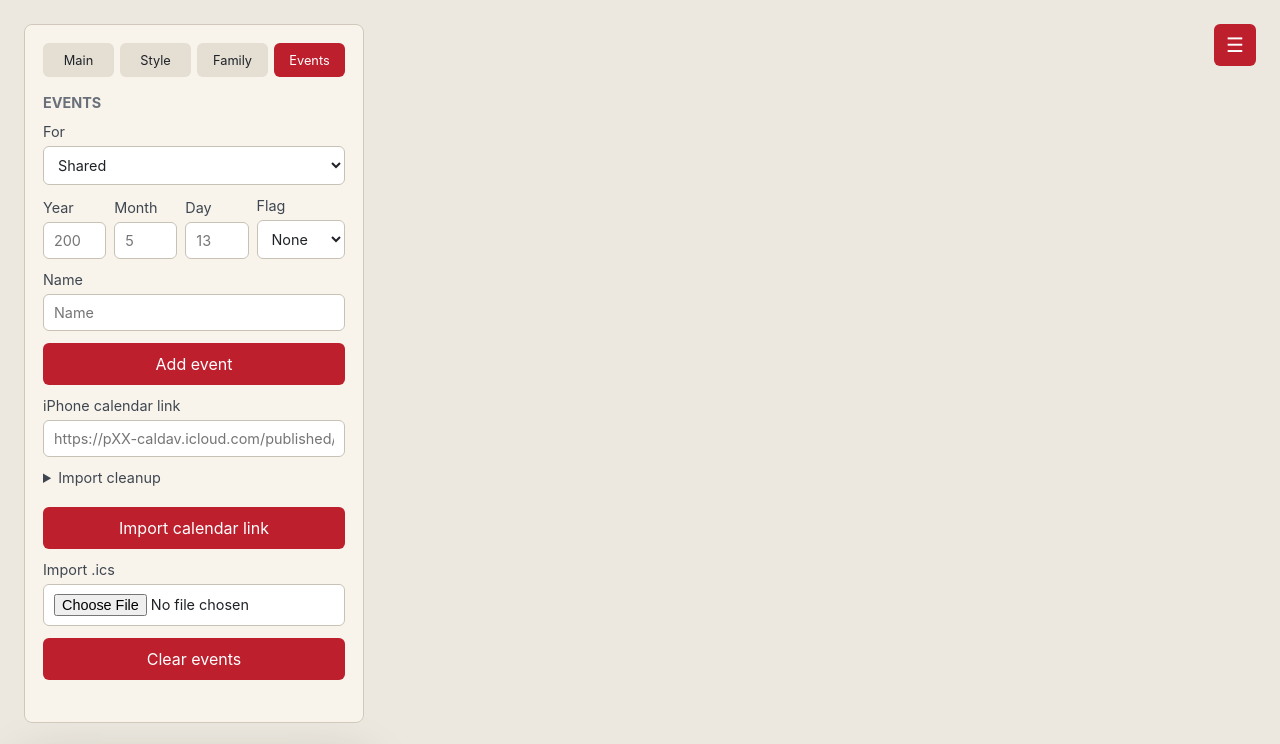
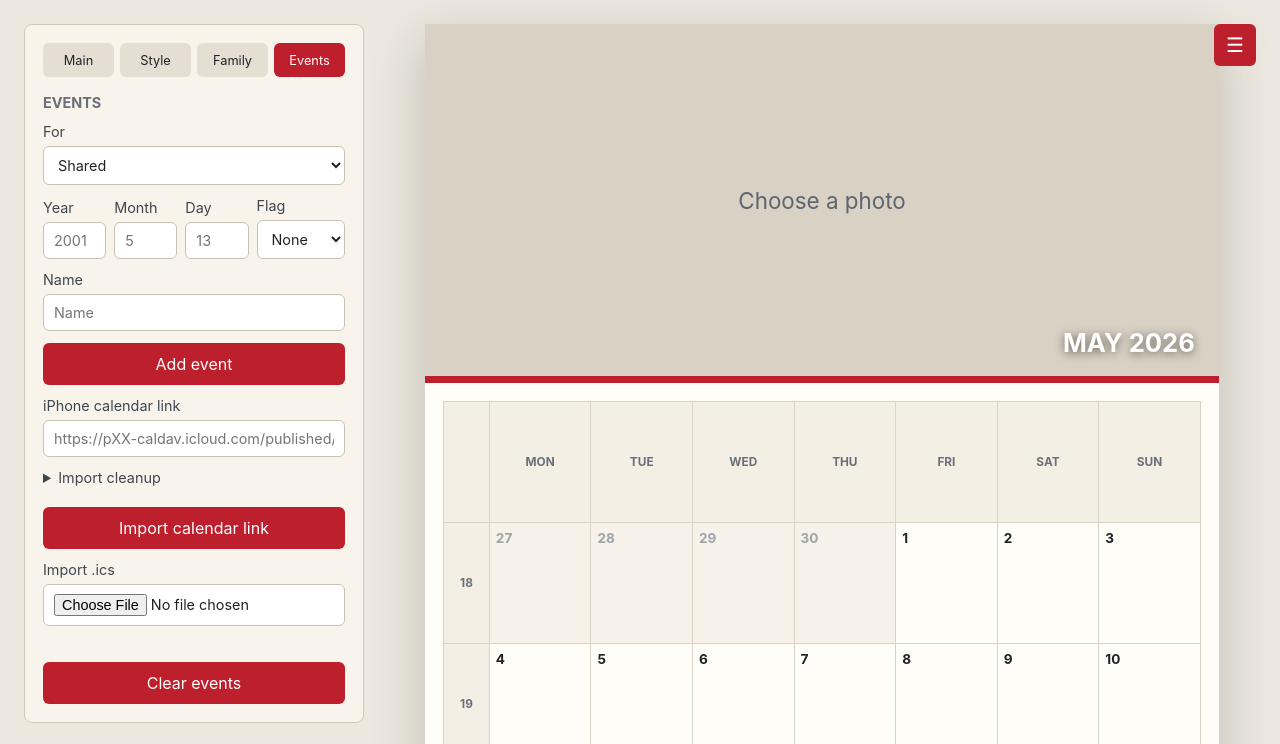
Before and after one commit to Hjalte01/calender, a plain HTML site: page index.html in a window 1280 px wide. Both pictures are taken after a click on the button "Events". Shown: the top 744 px of the page. Drawn offline with Linux system fonts and the light colour scheme.

Commit message:
Fix drawer layout and event actions

```diff
--- a/index.html
+++ b/index.html
@@ -92,15 +92,15 @@
           <div class="event-form">
             <label>
               Year
-              <input id="eventYearInput" type="number" min="1" max="9999" placeholder="2001" />
+              <input id="eventYearInput" type="text" inputmode="numeric" pattern="[0-9]*" placeholder="2001" />
             </label>
             <label>
               Month
-              <input id="eventMonthInput" type="number" min="1" max="12" placeholder="5" />
+              <input id="eventMonthInput" type="text" inputmode="numeric" pattern="[0-9]*" placeholder="5" />
             </label>
             <label>
               Day
-              <input id="eventDayInput" type="number" min="1" max="31" placeholder="13" />
+              <input id="eventDayInput" type="text" inputmode="numeric" pattern="[0-9]*" placeholder="13" />
             </label>
             <label>
               Flag
@@ -131,9 +131,9 @@
             Import .ics
             <input id="icsInput" type="file" accept=".ics,text/calendar" />
           </label>
-          <button id="clearButton" type="button">Clear events</button>
           <p id="importStatus" class="hint" role="status"></p>
           <ul id="eventList" class="event-list"></ul>
+          <button id="clearButton" type="button">Clear events</button>
         </div>
       </aside>
 
--- a/styles.css
+++ b/styles.css
@@ -55,11 +55,10 @@
 }
 
 .drawer-toggle {
-  position: sticky;
+  position: fixed;
   top: 24px;
+  right: 24px;
   z-index: 3;
-  align-self: start;
-  justify-self: end;
   width: 42px;
   min-height: 42px;
   padding: 0;
```
